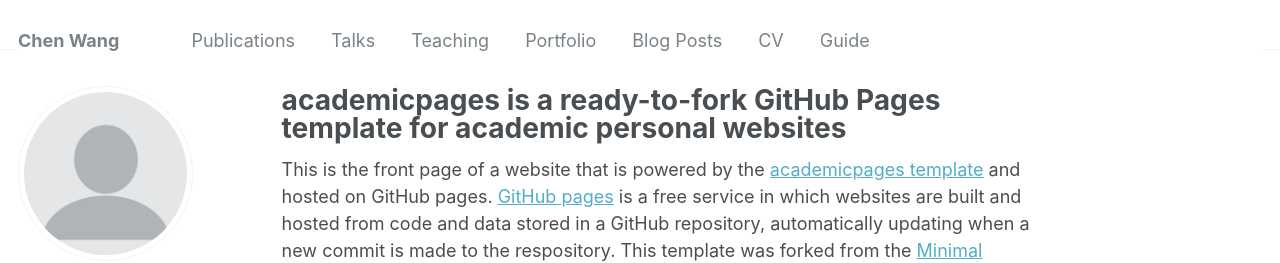
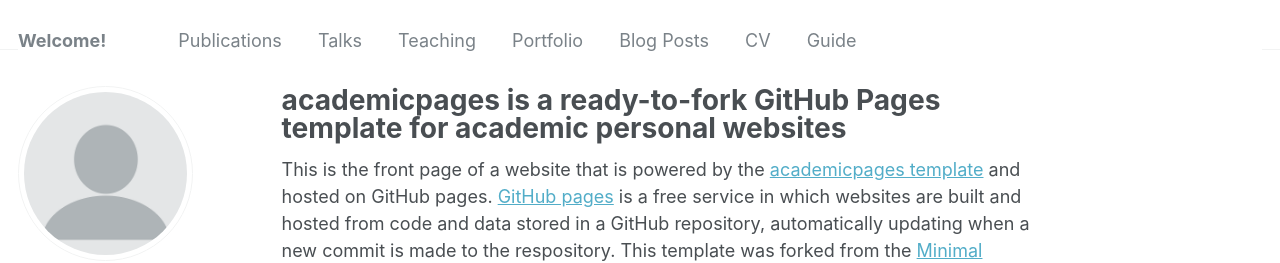
Before and after one commit to wangc1073/wangc1073.github.io, a Jekyll site: the page built from _pages/about.md, in a window 1280 px wide. Shown: the top 263 px of the page. Built offline with Jekyll 4.4.1, drawn with Linux system fonts in a browser that asks for light colours; some web fonts are replaced.

Commit message:
Update _config.yml

```diff
--- a/_config.yml
+++ b/_config.yml
@@ -8,7 +8,7 @@
 
 # Basic Site Settings
 locale                   : "en-US"
-title                    : "Chen Wang"
+title                    : "Welcome!"
 title_separator          : "-"
 name                     : &name "Chen Wang"
 description              : &description "personal description"
```
